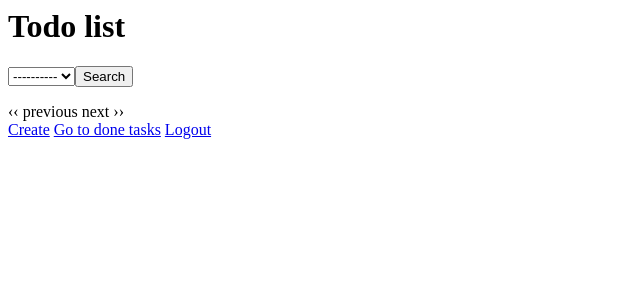
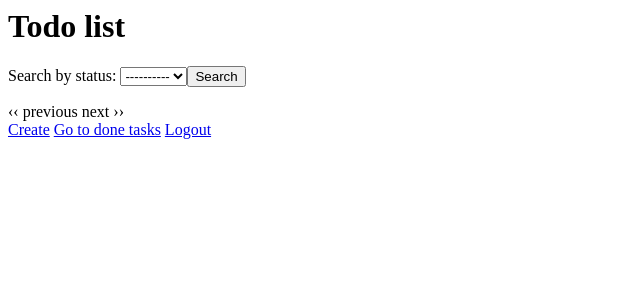
Before and after one commit to agutierrez-eb/todo_list, a Django app: template templates/todolist_app/todo_list.html in a window 1280 px wide. Shown: the top 300 px of the page, without its empty margins (0-640 px from the left). Run offline with Django 3.2, Linux system fonts and the light colour scheme; the template is opened without the code that fills it, so the values that code supplies are empty.

Commit message:
Fixing todolistview.html

```diff
--- a/templates/todolist_app/todo_list.html
+++ b/templates/todolist_app/todo_list.html
@@ -4,6 +4,7 @@
 <div>
     <form mehtod="get">
         {{ form.as_p }}
+        <label>Search by status: </label>
         <select name="done" required="" id="id_done">
             <option value selected> ---------- </option>
             {% for done_element in task_status %}
@@ -22,7 +23,6 @@
         </li>
     </div>
 {% endfor %}
-
 {# The following renders the pagination html #}
 {% include "_pagination.html" %}
 {% endblock %}
```
